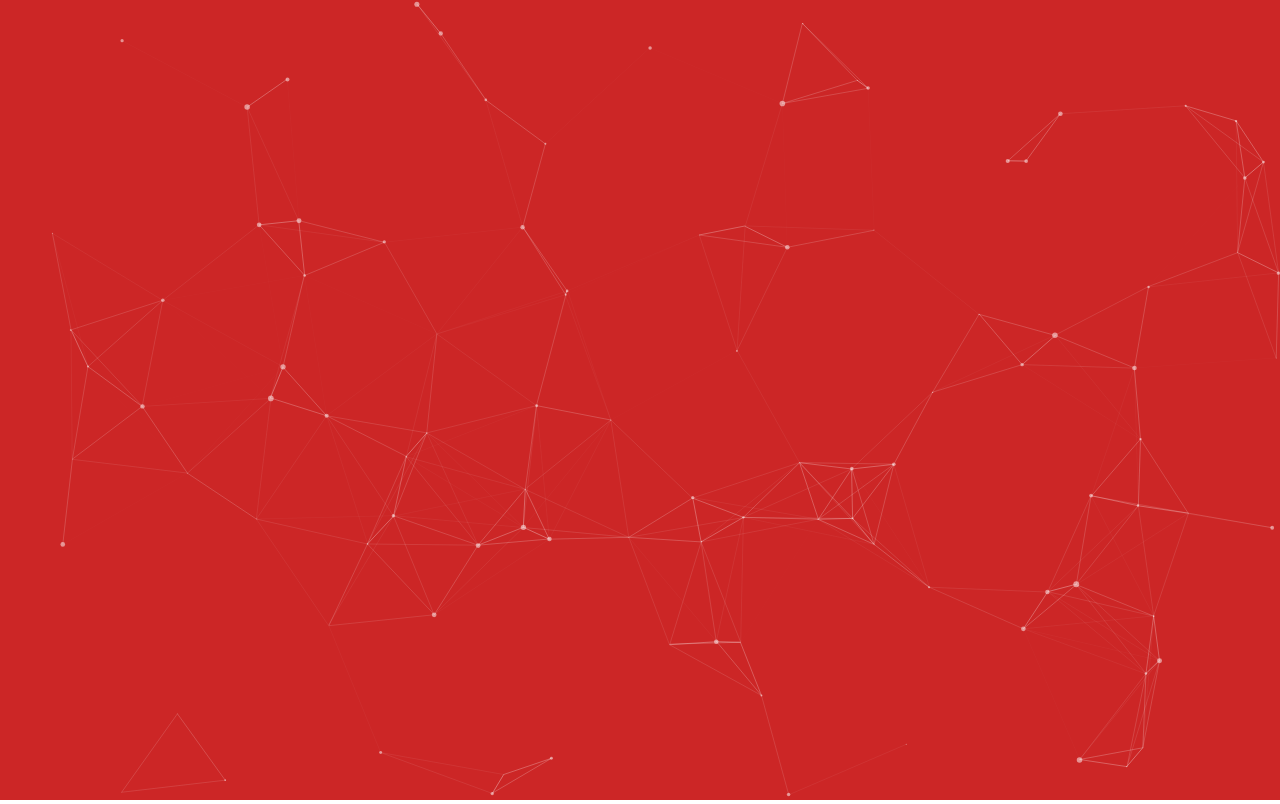
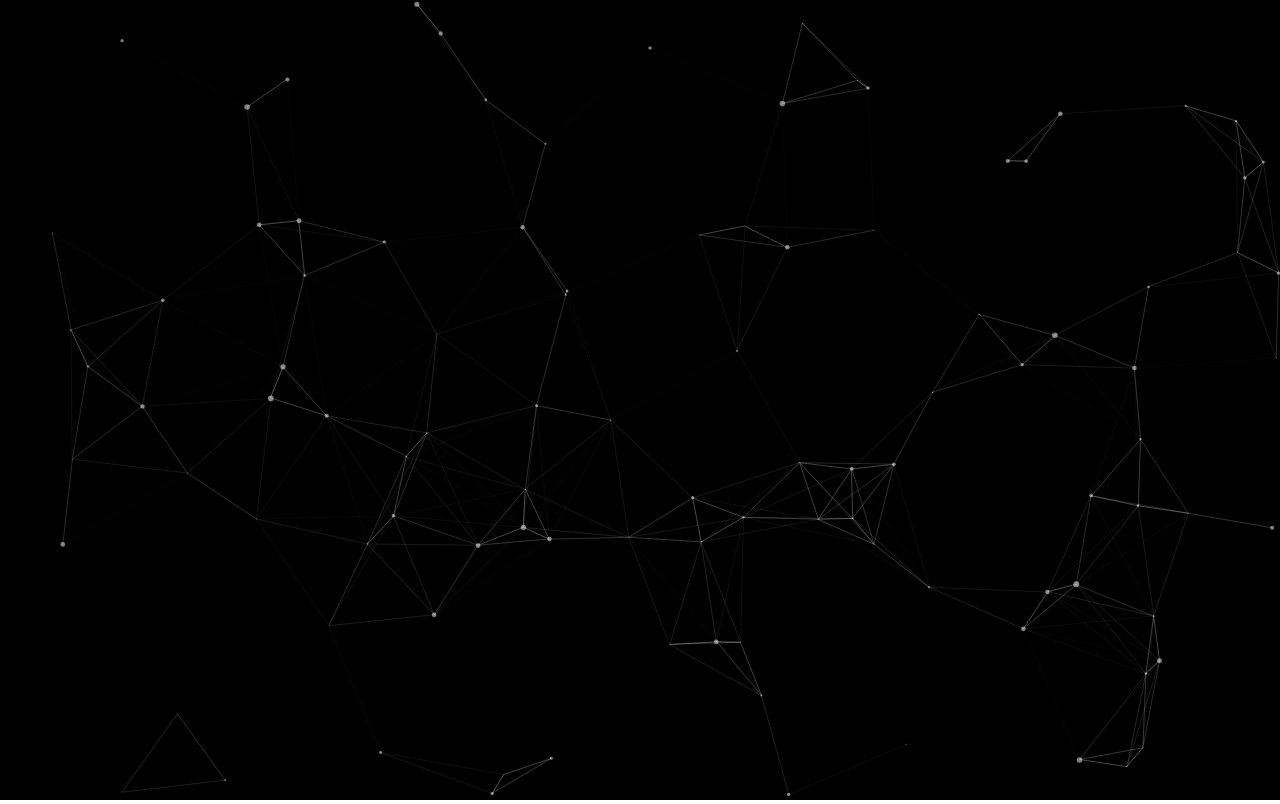
Before and after one commit to Fckline/fckline.github.io, a plain HTML site: page index.html in a window 1280 px wide. Drawn offline with Linux system fonts and the light colour scheme.

Commit message:
Update indexstyle.css

```diff
--- a/assets/styles/indexstyle.css
+++ b/assets/styles/indexstyle.css
@@ -5,5 +5,5 @@
 
 #particles-js{
     height: 100vh;
-    background-color: rgb(204, 38, 38);
+    background-color: rgb(0, 0, 0);
 }
```
